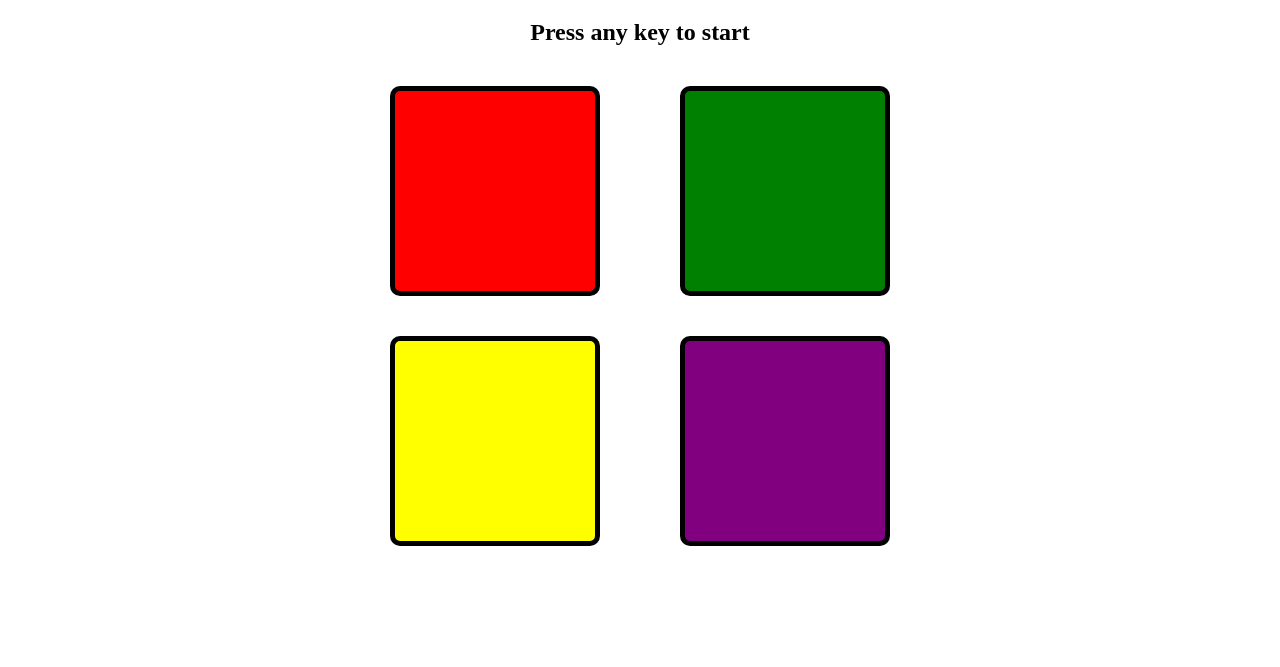
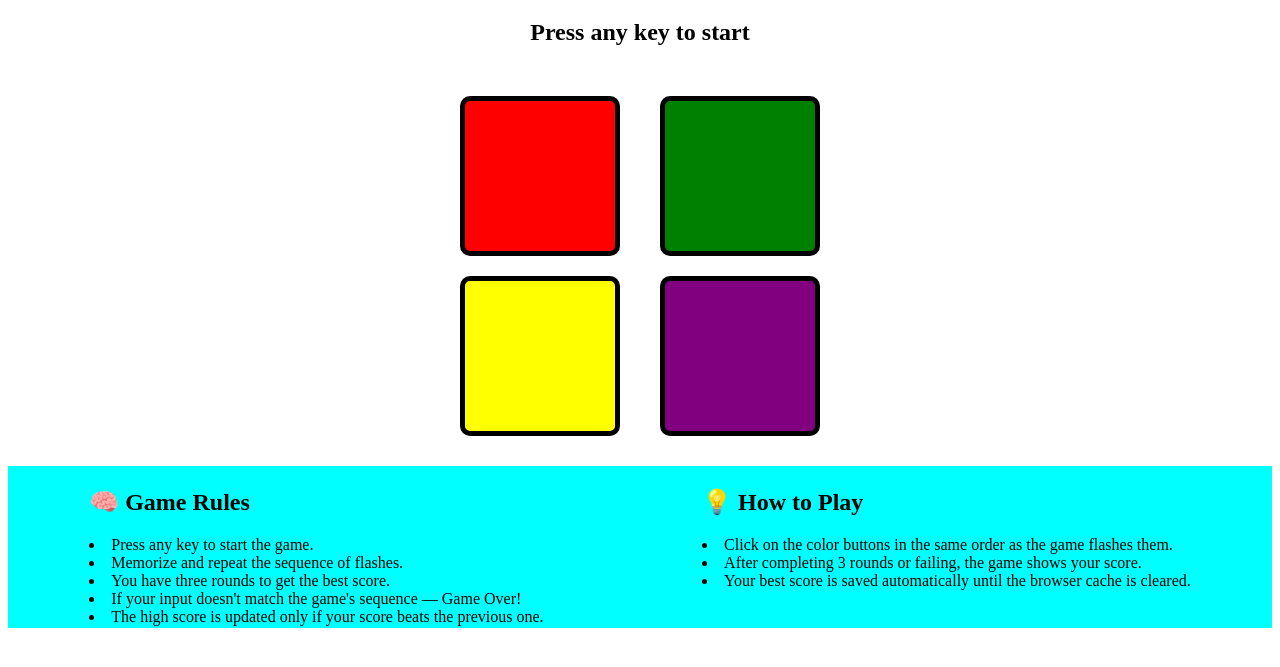
Before and after one commit to SidharthaSahani/web-dev-journey, a plain HTML site: page Simon Game/SimonGame.html in a window 1280 px wide. Shown: the part 61-728 px from the top of the page. Drawn offline with Linux system fonts and the light colour scheme.

Commit message:
Simon Game

```diff
--- a/Simon Game/SimonGame.css
+++ b/Simon Game/SimonGame.css
@@ -5,19 +5,20 @@ body{
 .btn-container {
 
     display: flex;
-    height: 500px;
+    height: 400px;
     align-items: center;
     justify-content: center;
+
 }
 
  .btn {
 
-    height: 200px;
-    width: 200px;
+    height: 150px;
+    width: 150px;
     gap: 10px;
     border-radius: 10px;
     border: 5px solid black;
-    margin: 2.5rem;
+    margin: 20px;
 }
 
 .red {
@@ -41,3 +42,15 @@ body{
 .userFlash{
     background-color: rgb(0, 179, 255);
 }
+
+
+.sidebar {
+
+  display: flex;
+    background-color: aqua;
+    justify-content: space-around;
+   text-align:left;
+   /* margin: 2px; */
+   padding: 2px;
+
+}
--- a/Simon Game/SimonGame.html
+++ b/Simon Game/SimonGame.html
@@ -7,10 +7,14 @@
     <link rel="stylesheet" href="SimonGame.css">
 </head>
 <body>
+
+
     <h1>Simon Game</h1>
     <h2>Press any key to start</h2>
 
+
     <div class="btn-container">
+
         <div class="line-1">
             <div class="btn red " type = "button" id="red"></div>
             <div class="btn yellow" type = "button" id="yellow"></div>
@@ -20,9 +24,31 @@
               <div class="btn green" type = "button" id="green"></div>
                <div  class="btn purple" type = "button" id="purple"></div>
         </div>
+    </div>
 
 
+     <div class="sidebar">
+        <div class="rule">
+            <h2>🧠 Game Rules</h2>
+            <li>Press any key to start the game.</li>
+            <li>Memorize and repeat the sequence of flashes.</li>
+            <li>You have three rounds to get the best score.</li>
+            <li>If your input doesn't match the game's sequence — Game Over!</li>
+            <li>The high score is updated only if your score beats the previous one.</li>
+        </div>
+
+        <div class="play">
+            <h2>💡 How to Play </h2>
+            <li>Click on the color buttons in the same order as the game flashes them.</li>
+            <li>After completing 3 rounds or failing, the game shows your score.</li>
+            <li>Your best score is saved automatically until the browser cache is cleared.</li>
+
+
+        </div>
+
     </div>
+
+
 
     <script src="SimonGame.js"></script>
 </body>
```
